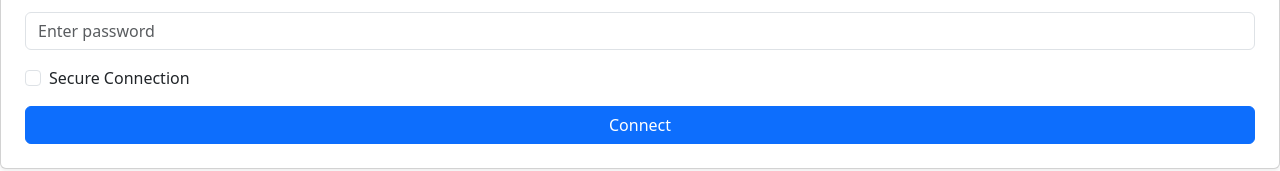
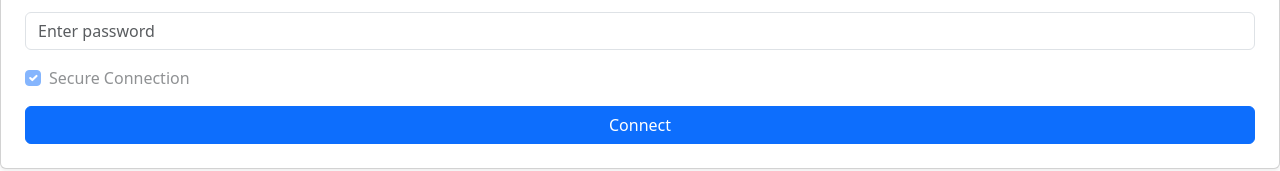
Before and after one commit to Frontkick/Clickhouse-to-flatfile_Frontend, a React (Create React App) app: page / in a window 1280 px wide. Shown: the part 582-753 px from the top of the page. Built offline with nearby package versions, Linux system fonts and the light colour scheme.

Commit message:
fixed checkbox

```diff
--- a/src/components/ClickHouseConfig.js
+++ b/src/components/ClickHouseConfig.js
@@ -70,12 +70,13 @@ const ClickHouseConfig = ({ setConnection, setTables }) => {
         <input
           type="checkbox"
           id="secure"
-          checked={secure}
-          onChange={(e) => setSecure(e.target.checked)}
+          checked={true}
+          disabled
           className="form-check-input"
         />
         <label htmlFor="secure" className="form-check-label">Secure Connection</label>
       </div>
+
       <button
         onClick={handleConnect}
         className="btn btn-primary w-100"
```
